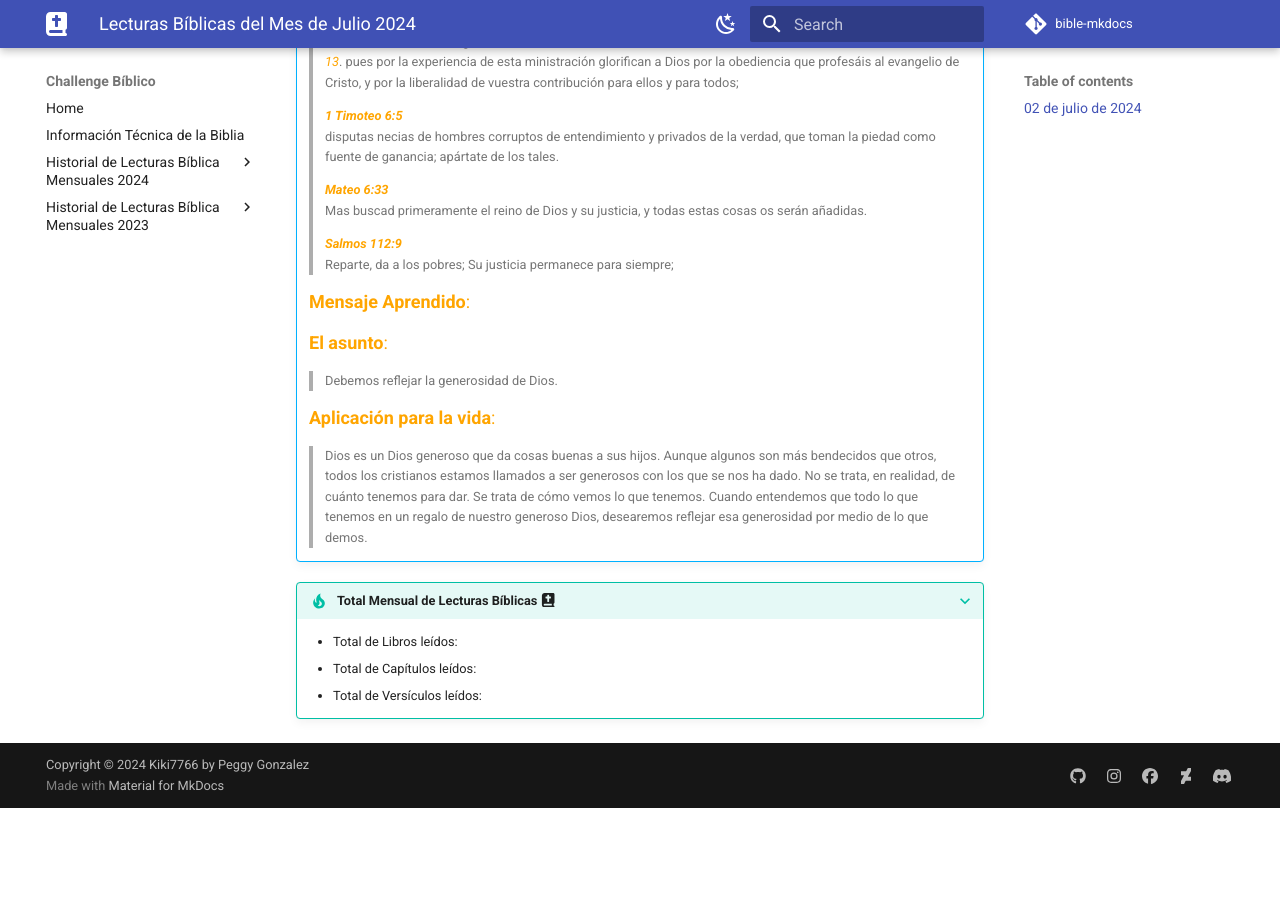
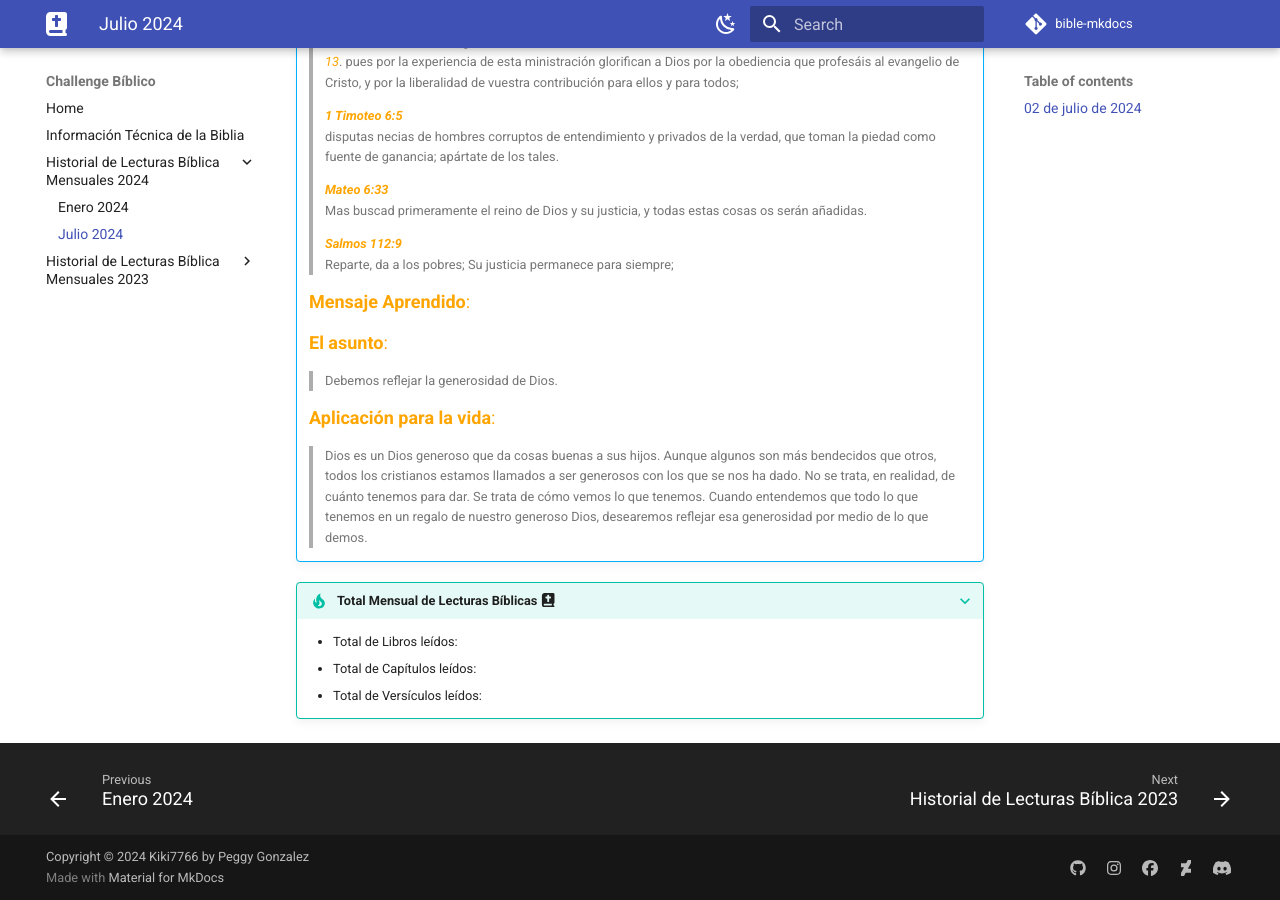
Before and after one commit to kiki7766/bible-mkdocs, an MkDocs documentation site: the page built from docs/m-2024/julio.md, in a window 1280 px wide and 900 px high, scrolled down 899 px. Built offline with MkDocs 1.6.1 and Material for MkDocs 9.7.7, drawn with Linux system fonts in a browser that asks for light colours; some web fonts are replaced; a script that is not in the unit is left out; comment, search, counter and statistics services are not loaded; before the commit the page ends 1707 px from its top, so only the background shows below that.

Commit message:
adding july to mkdocs.yml

```diff
--- a/mkdocs.yml
+++ b/mkdocs.yml
@@ -128,7 +128,7 @@ nav:
     # - Abril 2024: m-2024/abril.md
     # - Mayo 2024: m-2024/mayo.md
     # - Junio 2024: m-2024/junio.md
-    # - Julio 2024: m-2024/julio.md
+    - Julio 2024: m-2024/julio.md
     # - Agosto 2024: m-2024/agosto.md
     # - Septiembre 2024: m-2024/septiembre.md
     # - Octubre 2024: m-2024/octubre.md
```
